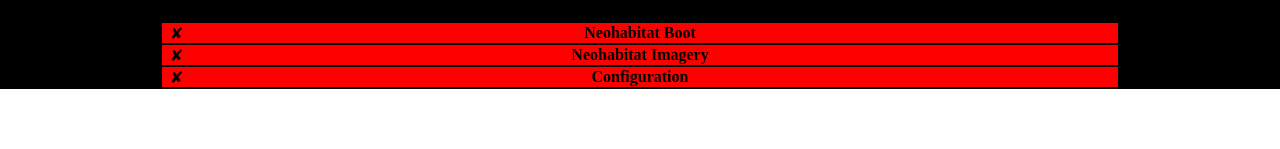
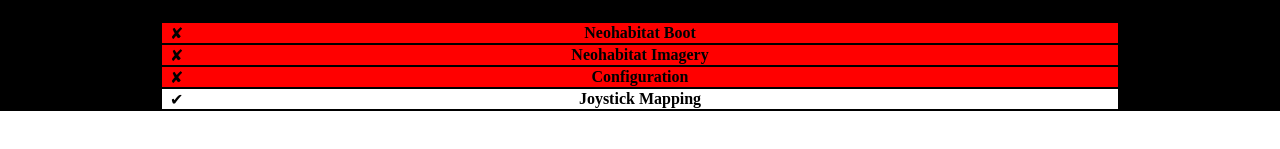
Before and after one commit to Sgeo/sgeo.github.io, a plain HTML site: page experimental/neohabitat-joystick/index.html in a window 1280 px wide. Shown: the part 193-342 px from the top of the page. Drawn offline with Linux system fonts and the light colour scheme; no server answers.

Commit message:
Fetch joystick mapping.

```diff
--- a/experimental/neohabitat-joystick/index.html
+++ b/experimental/neohabitat-joystick/index.html
@@ -54,6 +54,9 @@
                                                  VICELoader.mountFile("vice.ini",
                                                                       VICELoader.fetchFile("Configuration",
                                                                                            "vice.ini")),
+                                                 VICELoader.mountFile("joymap.txt",
+                                                                      VICELoader.fetchFile("Joystick Mapping",
+                                                                                           "joymap.txt")),
                                                  VICELoader.fliplist([["Habitat-B.d64"]]),
                                                  VICELoader.autoLoad("Habitat-Boot.d64")))
       emulator.start({ waitAfterDownloading: false });
```
